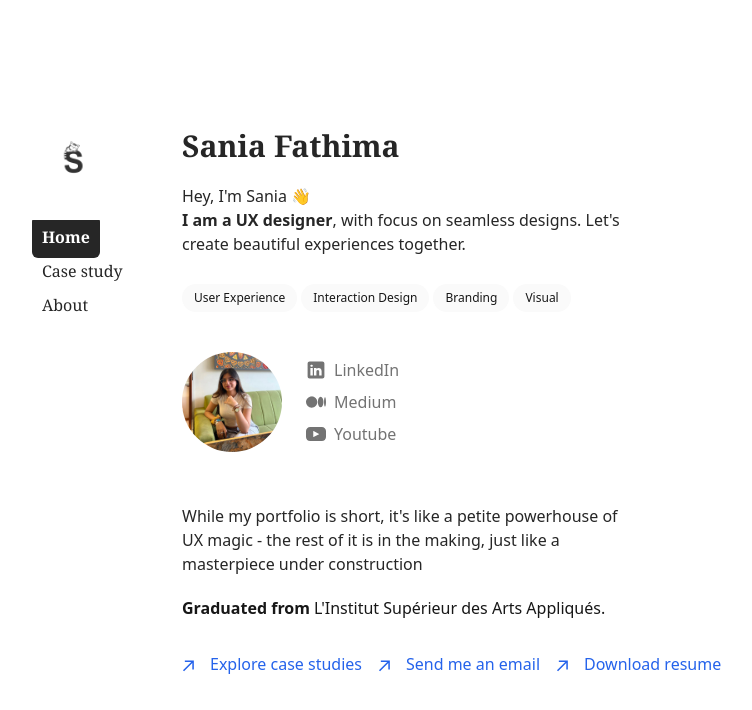
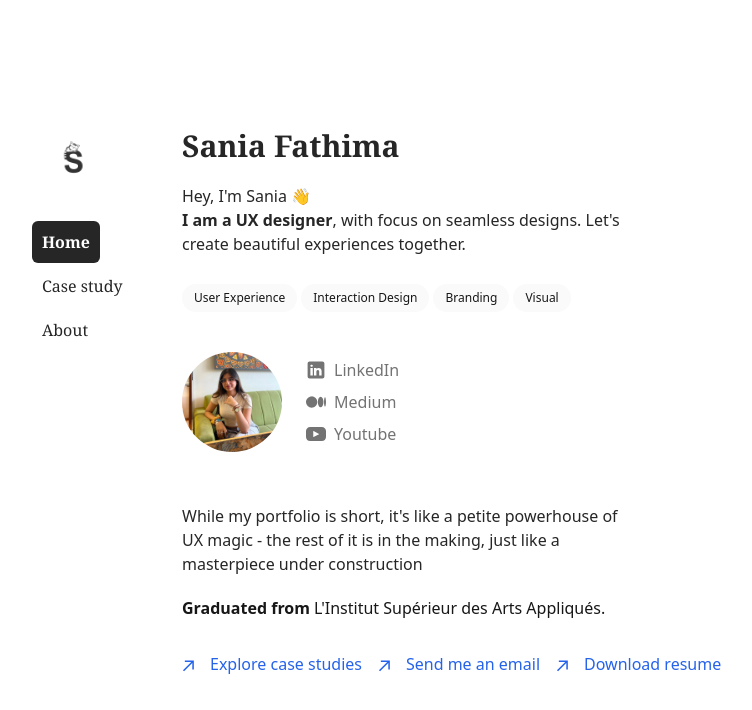
Before and after one commit to baittechy/anuroop, a Next.js app: page / in a window 1280 px wide. Shown: the top 710 px of the page, without its empty margins (160-912 px from the left). Built offline with nearby package versions, Linux system fonts and the light colour scheme.

Commit message:
add spacing

```diff
--- a/layout/layout.tsx
+++ b/layout/layout.tsx
@@ -35,7 +35,7 @@ const Layout = ({
             </span>
             <nav className="flex flex-row md:flex-col items-start relative px-4 md:px-0 pb-0 fade md:overflow-auto scroll-pr-6 md:relative text-neutral-800 dark:text-neutral-200">
               <ul className="text-bold mt-2 flex flex-row md:flex-col md:space-x-0 pr-10 mb-2 md:mt-0">
-                <li className="py-[5px] mr-[16px]">
+                <li className="py-[5px] md:py-[10px] mr-[16px]">
                   <Link href="/">
                     <span
                       className={` dark:hover:text-neutral-200 py-[10px] px-[10px] ${
@@ -48,7 +48,7 @@ const Layout = ({
                     </span>
                   </Link>
                 </li>
-                <li className="py-[5px] mr-4">
+                <li className="py-[5px] md:py-[10px] mr-4">
                   <Link href="/projects">
                     <span
                       className={` dark:hover:text-neutral-200 py-[10px] px-[10px] ${
@@ -61,7 +61,7 @@ const Layout = ({
                     </span>
                   </Link>
                 </li>
-                <li className="py-[5px]">
+                <li className="py-[5px] md:py-[10px]">
                   <Link href="/about">
                     <span
                       className={` dark:hover:text-neutral-200 py-[10px] px-[10px] ${
```
